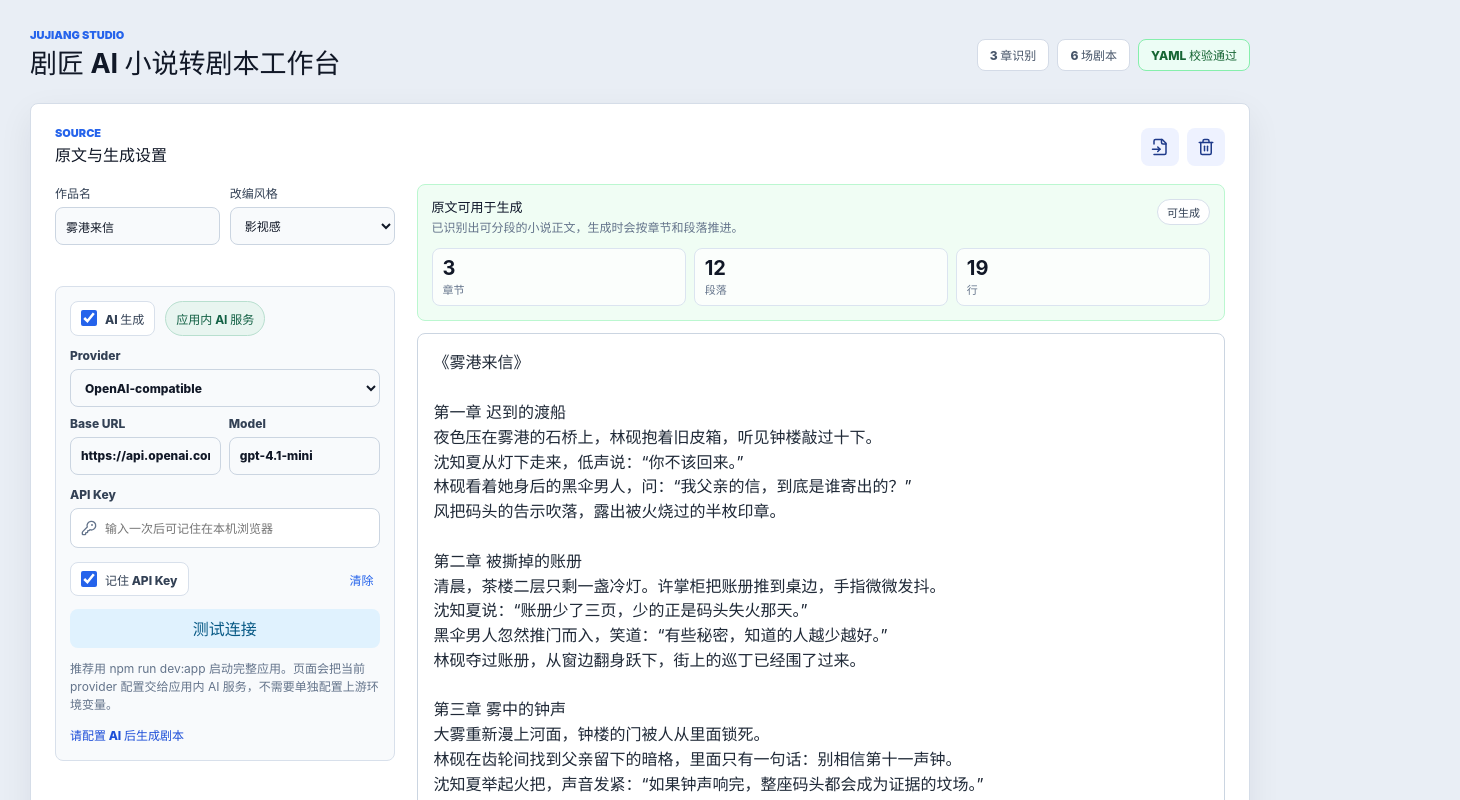
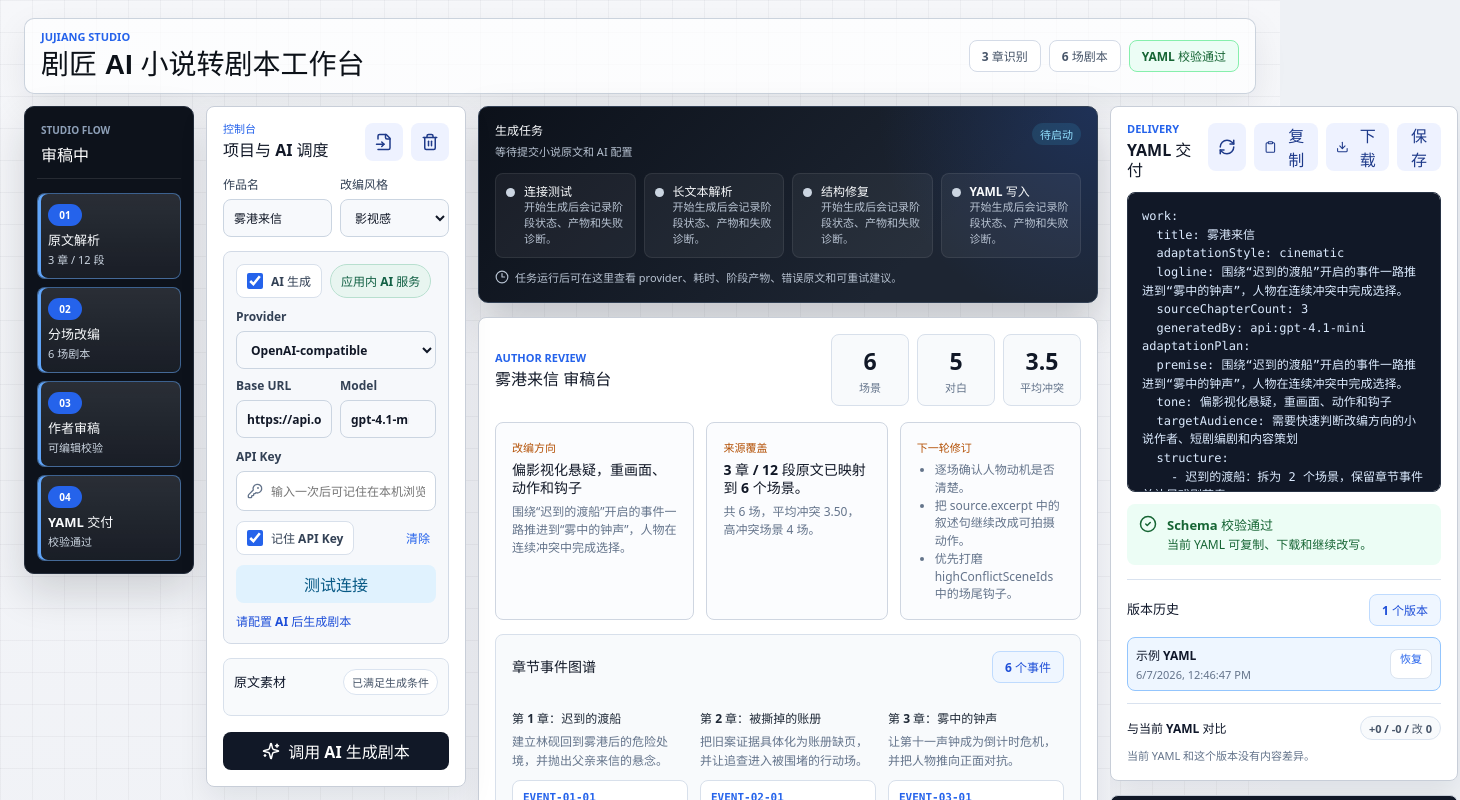
Before and after one commit to h1177h/jujiang, a React (Vite) app: page / in a window 1280 px wide. Shown: the top 800 px of the page, 1460 px wide, since content can reach past the window. Built offline with nearby package versions, Linux system fonts and the light colour scheme.

Commit message:
fix(ui): restructure workbench layout

```diff
--- a/src/App.tsx
+++ b/src/App.tsx
@@ -594,12 +594,41 @@ export default function App() {
       </header>
 
       <section className="studio-shell">
+        <nav className="workflow-rail" aria-label="创作阶段">
+          <div className="workflow-brand">
+            <span>Studio Flow</span>
+            <strong>{preview ? "审稿中" : "准备生成"}</strong>
+          </div>
+          <ol className="product-flow">
+            <li className="active">
+              <span>01</span>
+              <strong>原文解析</strong>
+              <small>{sourceSummary.chapterCount} 章 / {sourceSummary.paragraphCount} 段</small>
+            </li>
+            <li className={sceneCount > 0 ? "active" : ""}>
+              <span>02</span>
+              <strong>分场改编</strong>
+              <small>{sceneCount} 场剧本</small>
+            </li>
+            <li className={preview ? "active" : ""}>
+              <span>03</span>
+              <strong>作者审稿</strong>
+              <small>{preview ? "可编辑校验" : "等待草稿"}</small>
+            </li>
+            <li className={validation.ok ? "active" : ""}>
+              <span>04</span>
+              <strong>YAML 交付</strong>
+              <small>{validation.ok ? "校验通过" : "待修正"}</small>
+            </li>
+          </ol>
+        </nav>
+
         <aside className="source-rail" aria-label="原文与生成设置">
           <section className="panel input-panel">
             <div className="panel-header">
               <div>
-                <p className="section-kicker">Source</p>
-                <h2>原文与生成设置</h2>
+                <p className="section-kicker">控制台</p>
+                <h2>项目与 AI 调度</h2>
               </div>
               <div className="header-actions">
                 <label className="icon-button file-button" title="上传文本文件">
@@ -694,21 +723,14 @@ export default function App() {
               <button className="secondary-action" type="button" onClick={handleCheckConnection}>
                 测试连接
               </button>
-              <p className="status-note">
-                推荐用 npm run dev:app 启动完整应用。页面会把当前 provider 配置交给应用内 AI 服务，不需要单独配置上游环境变量。
-              </p>
               <p className="status-note strong">{generationStatus}</p>
-              <GenerationRunPanel
-                run={generationRun}
-                history={generationRunHistory}
-                onCancel={handleCancelGeneration}
-                onRetry={handleGenerate}
-                onSelectRun={setGenerationRun}
-                onUseYamlDraft={handleUseYamlDraft}
-              />
             </div>
 
-            <div className="source-editor-column">
+            <details className="source-editor-column">
+              <summary>
+                <span>原文素材</span>
+                <strong>{sourceSummary.canGenerate ? "已满足生成条件" : "继续补充内容"}</strong>
+              </summary>
               <div className={`source-health ${sourceSummary.status}`}>
                 <div className="source-health-head">
                   <div>
@@ -737,9 +759,9 @@ export default function App() {
                 className="novel-editor"
                 value={novelText}
                 onChange={(event) => setNovelText(event.target.value)}
-                spellCheck={false}
-              />
-            </div>
+                  spellCheck={false}
+                />
+            </details>
 
             <button className="primary-action" type="button" onClick={() => handleGenerate()}>
               <Sparkles size={18} />
@@ -749,12 +771,14 @@ export default function App() {
         </aside>
 
         <section className="review-stage" aria-label="审稿工作区">
-          <section className="product-flow" aria-label="创作流程">
-            <span className="active">1. 原文解析</span>
-            <span className={sceneCount > 0 ? "active" : ""}>2. 分场改编</span>
-            <span className={preview ? "active" : ""}>3. 作者审稿</span>
-            <span className={validation.ok ? "active" : ""}>4. YAML 交付</span>
-          </section>
+          <GenerationRunPanel
+            run={generationRun}
+            history={generationRunHistory}
+            onCancel={handleCancelGeneration}
+            onRetry={handleGenerate}
+            onSelectRun={setGenerationRun}
+            onUseYamlDraft={handleUseYamlDraft}
+          />
           <ScreenplayReview
             screenplay={preview}
             selectedSceneId={selectedScene?.id ?? null}
--- a/src/components/GenerationRunPanel.tsx
+++ b/src/components/GenerationRunPanel.tsx
@@ -24,7 +24,36 @@ export function GenerationRunPanel({
   onUseYamlDraft: (yamlText: string, label: string) => void;
 }) {
   const activeRun = run ?? history[0] ?? null;
-  if (!activeRun) return null;
+  if (!activeRun) {
+    return (
+      <div className="generation-run idle">
+        <div className="generation-run-head">
+          <div>
+            <strong>生成任务</strong>
+            <span>等待提交小说原文和 AI 配置</span>
+          </div>
+          <div className="generation-run-actions">
+            <em>待启动</em>
+          </div>
+        </div>
+        <div className="generation-stages">
+          {["连接测试", "长文本解析", "结构修复", "YAML 写入"].map((label) => (
+            <div className="generation-stage" key={label}>
+              <span className="stage-dot" />
+              <div>
+                <strong>{label}</strong>
+                <p>开始生成后会记录阶段状态、产物和失败诊断。</p>
+              </div>
+            </div>
+          ))}
+        </div>
+        <p className="generation-meta">
+          <Clock3 size={14} />
+          任务运行后可在这里查看 provider、耗时、阶段产物、错误原文和可重试建议。
+        </p>
+      </div>
+    );
+  }
 
   const statusLabel =
     activeRun.status === "completed"
--- a/src/styles.css
+++ b/src/styles.css
@@ -1,8 +1,9 @@
 :root {
-  color: #151923;
-  background: #e9eef5;
+  color: #16181d;
+  background: #eef1f5;
   font-family:
-    Inter, "Microsoft YaHei", "PingFang SC", system-ui, -apple-system, BlinkMacSystemFont, "Segoe UI", sans-serif;
+    "Aptos", "Microsoft YaHei UI", "Microsoft YaHei", "PingFang SC", system-ui, -apple-system, BlinkMacSystemFont,
+    "Segoe UI", sans-serif;
   font-synthesis: none;
   text-rendering: optimizeLegibility;
   -webkit-font-smoothing: antialiased;
@@ -16,6 +17,11 @@ body {
   margin: 0;
   min-width: 320px;
   min-height: 100vh;
+  background:
+    linear-gradient(90deg, rgb(16 24 40 / 4%) 1px, transparent 1px),
+    linear-gradient(180deg, rgb(16 24 40 / 4%) 1px, transparent 1px),
+    linear-gradient(180deg, #f6f7fa 0%, #e3e7ee 100%);
+  background-size: 32px 32px, 32px 32px, auto;
 }
 
 button,
@@ -38,16 +44,22 @@ p {
 
 .app-shell {
   min-height: 100vh;
-  padding: 30px;
+  padding: 18px 24px 24px;
 }
 
 .topbar {
   align-items: center;
+  background: rgb(255 255 255 / 70%);
+  border: 1px solid rgb(184 194 208 / 72%);
+  border-radius: 10px;
+  box-shadow: 0 12px 34px rgb(18 24 33 / 8%);
   display: flex;
   gap: 18px;
   justify-content: space-between;
-  margin: 0 auto 24px;
-  max-width: 1320px;
+  margin: 0 auto 12px;
+  max-width: 1720px;
+  min-height: 64px;
+  padding: 12px 16px;
 }
 
 .eyebrow,
@@ -69,8 +81,10 @@ p {
 }
 
 h1 {
-  color: #111827;
-  font-size: 27px;
+  color: #0c1118;
+  font-family: "Microsoft YaHei UI", "Microsoft YaHei", "PingFang SC", sans-serif;
+  font-size: 28px;
+  font-weight: 950;
   line-height: 1.15;
 }
 
@@ -95,7 +109,6 @@ h3 {
 }
 
 .status-strip span,
-.product-flow span,
 .analysis-card-head span,
 .scene-card-top strong {
   align-items: center;
@@ -125,27 +138,125 @@ h3 {
   color: #9a3412;
 }
 
+.workflow-brand {
+  border-bottom: 1px solid rgb(255 255 255 / 10%);
+  display: grid;
+  gap: 5px;
+  padding: 4px 4px 12px;
+}
+
+.workflow-brand span {
+  color: #8ea0b8;
+  font-size: 10px;
+  font-weight: 900;
+  letter-spacing: 0;
+  text-transform: uppercase;
+}
+
+.workflow-brand strong {
+  color: #ffffff;
+  font-size: 16px;
+}
+
+.product-flow {
+  display: grid;
+  gap: 8px;
+  list-style: none;
+  margin: 0;
+  padding: 0;
+}
+
+.product-flow li {
+  background: rgb(255 255 255 / 5%);
+  border: 1px solid rgb(255 255 255 / 8%);
+  border-radius: 8px;
+  color: #9caec5;
+  display: grid;
+  gap: 4px;
+  min-height: 86px;
+  padding: 10px;
+}
+
+.product-flow li.active {
+  background: linear-gradient(180deg, rgb(255 255 255 / 12%), rgb(255 255 255 / 5%));
+  border-color: rgb(96 165 250 / 50%);
+  box-shadow: inset 3px 0 0 #60a5fa;
+  color: #f8fafc;
+}
+
+.product-flow span {
+  align-items: center;
+  background: rgb(255 255 255 / 8%);
+  border-radius: 999px;
+  color: #a7b7cb;
+  display: inline-flex;
+  font-size: 10px;
+  font-weight: 900;
+  height: 22px;
+  justify-content: center;
+  width: 34px;
+}
+
+.product-flow li.active span {
+  background: #2563eb;
+  color: #ffffff;
+}
+
+.product-flow strong {
+  color: inherit;
+  font-size: 13px;
+}
+
+.product-flow small {
+  color: #8ea0b8;
+  font-size: 11px;
+  line-height: 1.35;
+}
+
+.product-flow li.active small {
+  color: #cbd5e1;
+}
+
 .studio-shell {
   display: grid;
-  gap: 26px;
-  grid-template-columns: 1fr;
+  gap: 12px;
+  grid-template-columns: 170px minmax(260px, 300px) minmax(620px, 1fr) minmax(350px, 410px);
   margin: 0 auto;
-  max-width: 1320px;
-}
-
+  max-width: 1720px;
+  min-height: calc(100vh - 104px);
+}
+
+.workflow-rail,
 .source-rail,
 .delivery-rail {
   align-self: start;
   display: grid;
-  gap: 20px;
+  gap: 14px;
+  min-width: 0;
+  position: sticky;
+  top: 12px;
+}
+
+.workflow-rail {
+  background: #0d121b;
+  border: 1px solid #242d3b;
+  border-radius: 10px;
+  box-shadow: 0 18px 42px rgb(18 24 33 / 16%);
+  color: #f8fafc;
+  padding: 12px;
 }
 
 .review-stage {
+  display: grid;
+  gap: 14px;
   min-width: 0;
 }
 
 .delivery-rail {
-  grid-template-columns: minmax(0, 1fr) minmax(410px, 0.72fr);
+  grid-template-columns: 1fr;
+  max-height: calc(100vh - 104px);
+  overflow: auto;
+  padding-right: 2px;
 }
 
 .panel,
@@ -153,15 +264,15 @@ h3 {
 .review-empty,
 .scene-inspector {
   background: #ffffff;
-  border: 1px solid #d5dde8;
-  border-radius: 8px;
-  box-shadow: 0 12px 34px rgb(15 23 42 / 7%);
+  border: 1px solid #c8ced8;
+  border-radius: 8px;
+  box-shadow: 0 12px 30px rgb(18 24 33 / 8%);
 }
 
 .panel,
 .structured-preview,
 .review-empty {
-  padding: 24px;
+  padding: 16px;
 }
 
 .panel {
@@ -170,14 +281,13 @@ h3 {
 }
 
 .input-panel {
-  display: grid;
-  gap: 18px 22px;
-  grid-template-columns: minmax(320px, 0.42fr) minmax(0, 1fr);
+  gap: 14px;
+  max-height: calc(100vh - 104px);
+  overflow: auto;
+}
+
+.output-panel {
   min-height: 0;
-}
-
-.output-panel {
-  min-height: 620px;
 }
 
 .panel-header {
@@ -185,23 +295,22 @@ h3 {
   display: flex;
   gap: 12px;
   justify-content: space-between;
-  margin-bottom: 16px;
+  margin-bottom: 12px;
 }
 
 .input-panel .panel-header {
-  grid-column: 1 / -1;
   margin-bottom: 0;
 }
 
 .input-panel .field-row,
 .input-panel .api-box,
 .input-panel .primary-action {
-  grid-column: 1;
+  grid-column: auto;
 }
 
 .input-panel .source-editor-column {
-  grid-column: 2;
-  grid-row: 2 / span 3;
+  grid-column: auto;
+  grid-row: auto;
 }
 
 .panel-header p:not(.section-kicker),
@@ -225,7 +334,7 @@ h3 {
 .field-row,
 .switch-row {
   display: flex;
-  gap: 10px;
+  gap: 8px;
 }
 
 .header-actions {
@@ -234,7 +343,7 @@ h3 {
 }
 
 .field-row {
-  margin-bottom: 14px;
+  margin-bottom: 0;
 }
 
 .field-row label {
@@ -250,7 +359,7 @@ label {
 input,
 select,
 textarea {
-  background: #f8fafc;
+  background: #f7f9fc;
   border: 1px solid #cbd5e1;
   border-radius: 8px;
   color: #111827;
@@ -280,13 +389,13 @@ select:focus,
 }
 
 .api-box {
-  background: #f8fafc;
-  border: 1px solid #d8e0eb;
-  border-radius: 8px;
-  display: grid;
-  gap: 12px;
-  margin-bottom: 16px;
-  padding: 14px;
+  background: #f6f8fb;
+  border: 1px solid #d2dae6;
+  border-radius: 8px;
+  display: grid;
+  gap: 10px;
+  margin-bottom: 0;
+  padding: 12px;
 }
 
 .api-grid {
@@ -386,13 +495,55 @@ select:focus,
 }
 
 .source-editor-column {
-  display: grid;
-  gap: 12px;
+  background: #f8fafc;
+  border: 1px solid #d8e0eb;
+  border-radius: 8px;
+  display: grid;
+  gap: 10px;
   min-height: 0;
+  padding: 10px;
+}
+
+.source-editor-column summary {
+  align-items: center;
+  cursor: pointer;
+  display: flex;
+  gap: 8px;
+  justify-content: space-between;
+  list-style: none;
+}
+
+.source-editor-column summary::-webkit-details-marker {
+  display: none;
+}
+
+.source-editor-column summary span {
+  color: #0f172a;
+  font-size: 13px;
+  font-weight: 900;
+}
+
+.source-editor-column summary strong {
+  background: #ffffff;
+  border: 1px solid #dbe4f0;
+  border-radius: 999px;
+  color: #475569;
+  flex: none;
+  font-size: 11px;
+  padding: 4px 8px;
+}
+
+.source-editor-column[open] summary {
+  border-bottom: 1px solid #dbe4f0;
+  padding-bottom: 10px;
+}
+
+.source-editor-column .novel-editor {
+  min-height: 260px;
 }
 
 .source-health {
-  background: #f8fafc;
+  background: #ffffff;
   border: 1px solid #d8e0eb;
   border-radius: 8px;
   display: grid;
@@ -472,12 +623,15 @@ select:focus,
 }
 
 .generation-run {
-  background: #ffffff;
-  border: 1px solid #cbd5e1;
-  border-radius: 8px;
+  background:
+    radial-gradient(circle at top right, rgb(37 99 235 / 20%), transparent 34%),
+    linear-gradient(135deg, #0c111a, #1d2532 72%);
+  border: 1px solid #2f3a4d;
+  border-radius: 10px;
+  box-shadow: 0 20px 44px rgb(18 24 33 / 22%);
   display: grid;
   gap: 12px;
-  padding: 12px;
+  padding: 16px;
 }
 
 .generation-run.completed {
@@ -492,6 +646,10 @@ select:focus,
   border-color: #cbd5e1;
 }
 
+.generation-run.idle {
+  border-color: #334155;
+}
+
 .generation-run-head {
   align-items: flex-start;
   display: flex;
@@ -501,7 +659,7 @@ select:focus,
 
 .generation-run-head strong,
 .generation-stage strong {
-  color: #0f172a;
+  color: #f8fafc;
   display: block;
   font-size: 12px;
   line-height: 1.3;
@@ -511,15 +669,15 @@ select:focus,
 .generation-stage p,
 .generation-meta,
 .generation-error {
-  color: #64748b;
+  color: #b7c2d1;
   font-size: 11px;
   line-height: 1.45;
 }
 
 .generation-run-head em {
-  background: #e0f2fe;
+  background: rgb(56 189 248 / 14%);
   border-radius: 999px;
-  color: #075985;
+  color: #93e0ff;
   flex: none;
   font-size: 11px;
   font-style: normal;
@@ -550,36 +708,42 @@ select:focus,
 }
 
 .generation-run-actions .cancel-action {
-  background: #f1f5f9;
-  border-color: #cbd5e1;
-  color: #475569;
+  background: rgb(255 255 255 / 8%);
+  border-color: rgb(255 255 255 / 16%);
+  color: #e2e8f0;
 }
 
 .generation-run.completed .generation-run-head em {
-  background: #dcfce7;
-  color: #166534;
+  background: rgb(34 197 94 / 16%);
+  color: #86efac;
 }
 
 .generation-run.failed .generation-run-head em {
-  background: #ffedd5;
-  color: #9a3412;
+  background: rgb(249 115 22 / 16%);
+  color: #fdba74;
 }
 
 .generation-run.cancelled .generation-run-head em {
-  background: #f1f5f9;
-  color: #475569;
+  background: rgb(255 255 255 / 10%);
+  color: #cbd5e1;
 }
 
 .generation-stages {
   display: grid;
   gap: 8px;
+  grid-template-columns: repeat(4, minmax(0, 1fr));
 }
 
 .generation-stage {
   align-items: flex-start;
+  background: rgb(255 255 255 / 5%);
+  border: 1px solid rgb(255 255 255 / 8%);
+  border-radius: 8px;
   display: grid;
   gap: 8px;
   grid-template-columns: 10px minmax(0, 1fr);
+  min-height: 82px;
+  padding: 10px;
 }
 
 .stage-dot {
@@ -615,10 +779,10 @@ select:focus,
 }
 
 .stage-artifacts span {
-  background: #f8fafc;
-  border: 1px solid #dbe4f0;
-  border-radius: 8px;
-  color: #334155;
+  background: rgb(255 255 255 / 8%);
+  border: 1px solid rgb(255 255 255 / 14%);
+  border-radius: 8px;
+  color: #e2e8f0;
   display: inline-flex;
   flex-direction: column;
   font-size: 11px;
@@ -629,7 +793,7 @@ select:focus,
 }
 
 .stage-artifacts small {
-  color: #64748b;
+  color: #b7c2d1;
   font-size: 10px;
   font-weight: 700;
 }
@@ -667,8 +831,8 @@ select:focus,
 }
 
 .generation-error-block {
-  background: #fff7ed;
-  border: 1px solid #fed7aa;
+  background: rgb(249 115 22 / 12%);
+  border: 1px solid rgb(249 115 22 / 28%);
   border-radius: 8px;
   display: grid;
   gap: 4px;
@@ -676,14 +840,14 @@ select:focus,
 }
 
 .generation-error-block p {
-  color: #9a3412;
+  color: #fed7aa;
   font-size: 11px;
   line-height: 1.45;
   margin: 0;
 }
 
 .generation-history {
-  border-top: 1px solid #e2e8f0;
+  border-top: 1px solid rgb(255 255 255 / 10%);
   display: grid;
   gap: 8px;
   padding-top: 10px;
@@ -696,12 +860,12 @@ select:focus,
 }
 
 .generation-history-head strong {
-  color: #0f172a;
+  color: #f8fafc;
   font-size: 12px;
 }
 
 .generation-history-head span {
-  color: #64748b;
+  color: #94a3b8;
   font-size: 11px;
   font-weight: 800;
 }
@@ -709,14 +873,15 @@ select:focus,
 .generation-history-list {
   display: grid;
   gap: 6px;
+  grid-template-columns: repeat(2, minmax(0, 1fr));
 }
 
 .generation-history-list button {
   align-items: center;
-  background: #f8fafc;
-  border: 1px solid #dbe4f0;
-  border-radius: 8px;
-  color: #334155;
+  background: rgb(255 255 255 / 5%);
+  border: 1px solid rgb(255 255 255 / 10%);
+  border-radius: 8px;
+  color: #dbeafe;
   cursor: pointer;
   display: grid;
   gap: 8px;
@@ -727,8 +892,8 @@ select:focus,
 }
 
 .generation-history-list button.selected {
-  background: #eef6ff;
-  border-color: #93c5fd;
+  background: rgb(37 99 235 / 18%);
+  border-color: rgb(96 165 250 / 48%);
 }
 
 .history-status {
@@ -765,13 +930,13 @@ select:focus,
 }
 
 .generation-history-list strong {
-  color: #0f172a;
+  color: #f8fafc;
   font-size: 12px;
 }
 
 .generation-history-list span,
 .generation-history-list em {
-  color: #64748b;
+  color: #94a3b8;
   font-size: 11px;
 }
 
@@ -784,19 +949,19 @@ select:focus,
   background: #ffffff;
   color: #1f2937;
   flex: 1;
-  min-height: 520px;
+  min-height: 420px;
   padding: 16px;
 }
 
 .yaml-editor {
-  background: #0f172a;
-  border-color: #1e293b;
+  background: #111827;
+  border-color: #273244;
   color: #dbeafe;
   flex: 1;
   font-family: "Cascadia Code", "JetBrains Mono", Consolas, monospace;
   font-size: 12px;
-  min-height: 430px;
-  padding: 16px;
+  min-height: 300px;
+  padding: 14px;
 }
 
 .primary-action,
@@ -814,9 +979,9 @@ select:focus,
 }
 
 .primary-action {
-  background: #2563eb;
+  background: #111827;
   color: #ffffff;
-  margin-top: 12px;
+  margin-top: 2px;
   padding: 0 16px;
 }
 
@@ -858,27 +1023,6 @@ select:focus,
   display: none;
 }
 
-.product-flow {
-  display: grid;
-  gap: 12px;
-  grid-template-columns: repeat(4, minmax(0, 1fr));
-  margin-bottom: 18px;
-}
-
-.product-flow span {
-  background: #f8fafc;
-  border: 1px solid #d4dbe7;
-  color: #64748b;
-  justify-content: center;
-  min-height: 36px;
-}
-
-.product-flow span.active {
-  background: #dbeafe;
-  border-color: #93c5fd;
-  color: #1d4ed8;
-}
-
 .validation-box {
   align-items: flex-start;
   border-radius: 8px;
@@ -1124,6 +1268,7 @@ select:focus,
 }
 
 .structured-preview {
+  border-color: #c8ced8;
   min-height: 0;
 }
 
@@ -1139,8 +1284,8 @@ select:focus,
 .event-board,
 .analysis-board {
   display: grid;
-  gap: 16px;
-  margin-bottom: 20px;
+  gap: 12px;
+  margin-bottom: 14px;
 }
 
 .brief-grid {
@@ -1163,8 +1308,8 @@ select:focus,
 .analysis-card,
 .character-rail,
 .scene-card {
-  background: #f8fafc;
-  border: 1px solid #d8e0eb;
+  background: #fbfcfe;
+  border: 1px solid #cfd6e1;
   border-radius: 8px;
 }
 
@@ -1724,8 +1869,19 @@ select:focus,
 }
 
 @media (max-width: 1180px) {
+  .studio-shell {
+    grid-template-columns: 150px minmax(250px, 300px) minmax(0, 1fr);
+  }
+
   .delivery-rail {
+    grid-column: 1 / -1;
     grid-template-columns: 1fr;
+    max-height: none;
+    position: static;
+  }
+
+  .generation-stages {
+    grid-template-columns: repeat(2, minmax(0, 1fr));
   }
 
   .scene-grid {
@@ -1744,6 +1900,23 @@ select:focus,
     grid-template-columns: 1fr;
   }
 
+  .workflow-rail,
+  .source-rail {
+    position: static;
+  }
+
+  .workflow-rail {
+    order: 1;
+  }
+
+  .product-flow {
+    grid-template-columns: repeat(4, minmax(0, 1fr));
+  }
+
+  .product-flow li {
+    min-height: 72px;
+  }
+
   .input-panel .panel-header,
   .input-panel .field-row,
   .input-panel .api-box,
@@ -1754,13 +1927,22 @@ select:focus,
   }
 
   .source-rail {
+    order: 3;
     position: static;
+  }
+
+  .review-stage {
+    order: 2;
+  }
+
+  .delivery-rail {
+    order: 4;
   }
 }
 
 @media (max-width: 720px) {
   .app-shell {
-    padding: 12px;
+    padding: 10px;
   }
 
   .topbar,
@@ -1786,6 +1968,38 @@ select:focus,
     width: 100%;
   }
 
+  .workflow-rail {
+    padding: 10px;
+  }
+
+  .product-flow {
+    grid-template-columns: repeat(2, minmax(0, 1fr));
+  }
+
+  .generation-stages,
+  .generation-history-list {
+    grid-template-columns: repeat(2, minmax(0, 1fr));
+  }
+
+  .generation-stage {
+    min-height: 74px;
+    padding: 9px;
+  }
+
+  .generation-stage p {
+    font-size: 10px;
+    line-height: 1.35;
+  }
+
+  .generation-run-head {
+    flex-direction: column;
+  }
+
+  .generation-run-actions {
+    flex-wrap: wrap;
+    width: 100%;
+  }
+
   .toolbar {
     flex-wrap: wrap;
     width: 100%;
@@ -1803,10 +2017,10 @@ select:focus,
   }
 
   .novel-editor {
-    min-height: 360px;
+    min-height: 300px;
   }
 
   .yaml-editor {
-    min-height: 300px;
-  }
-}
+    min-height: 260px;
+  }
+}
```
